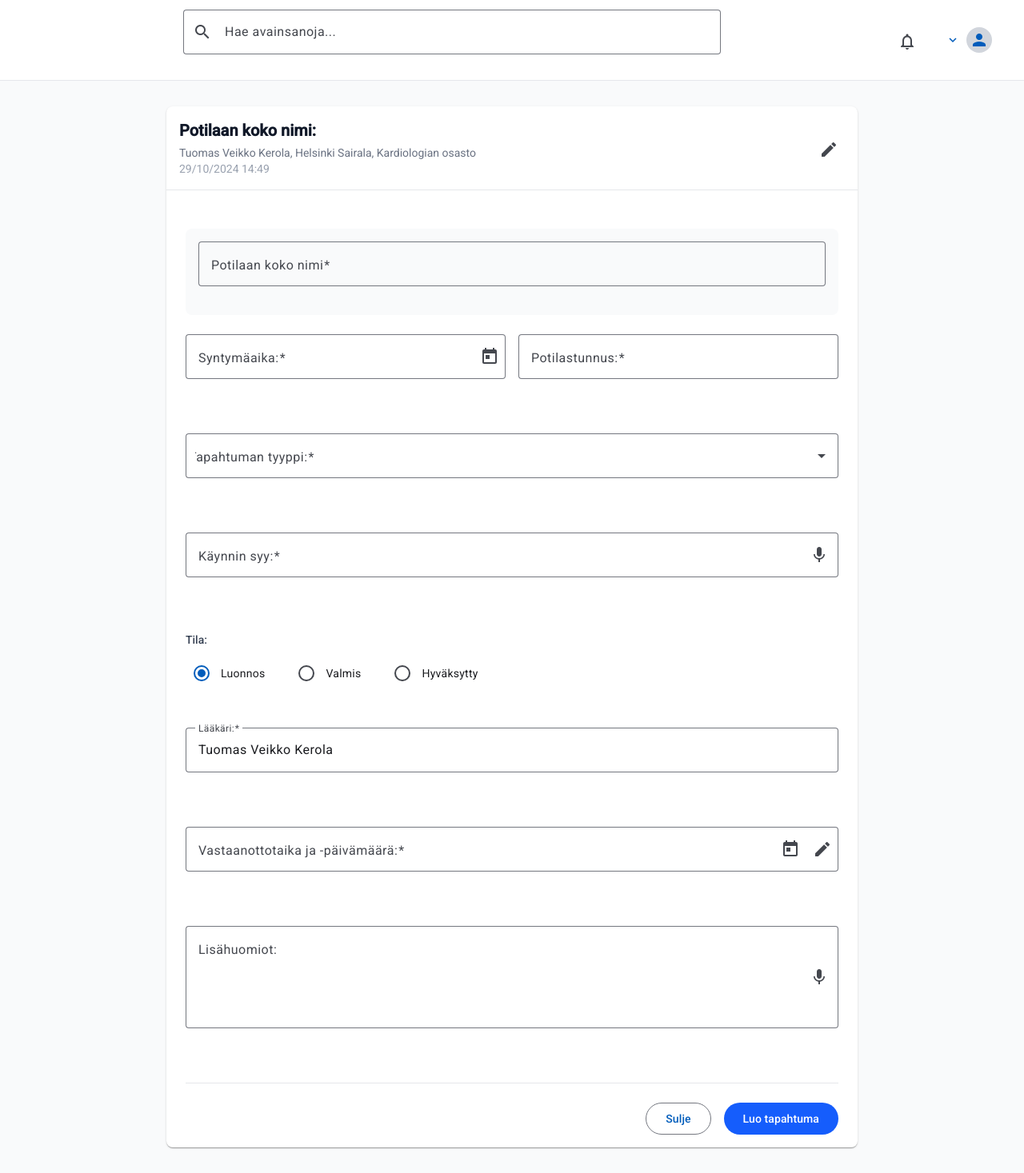
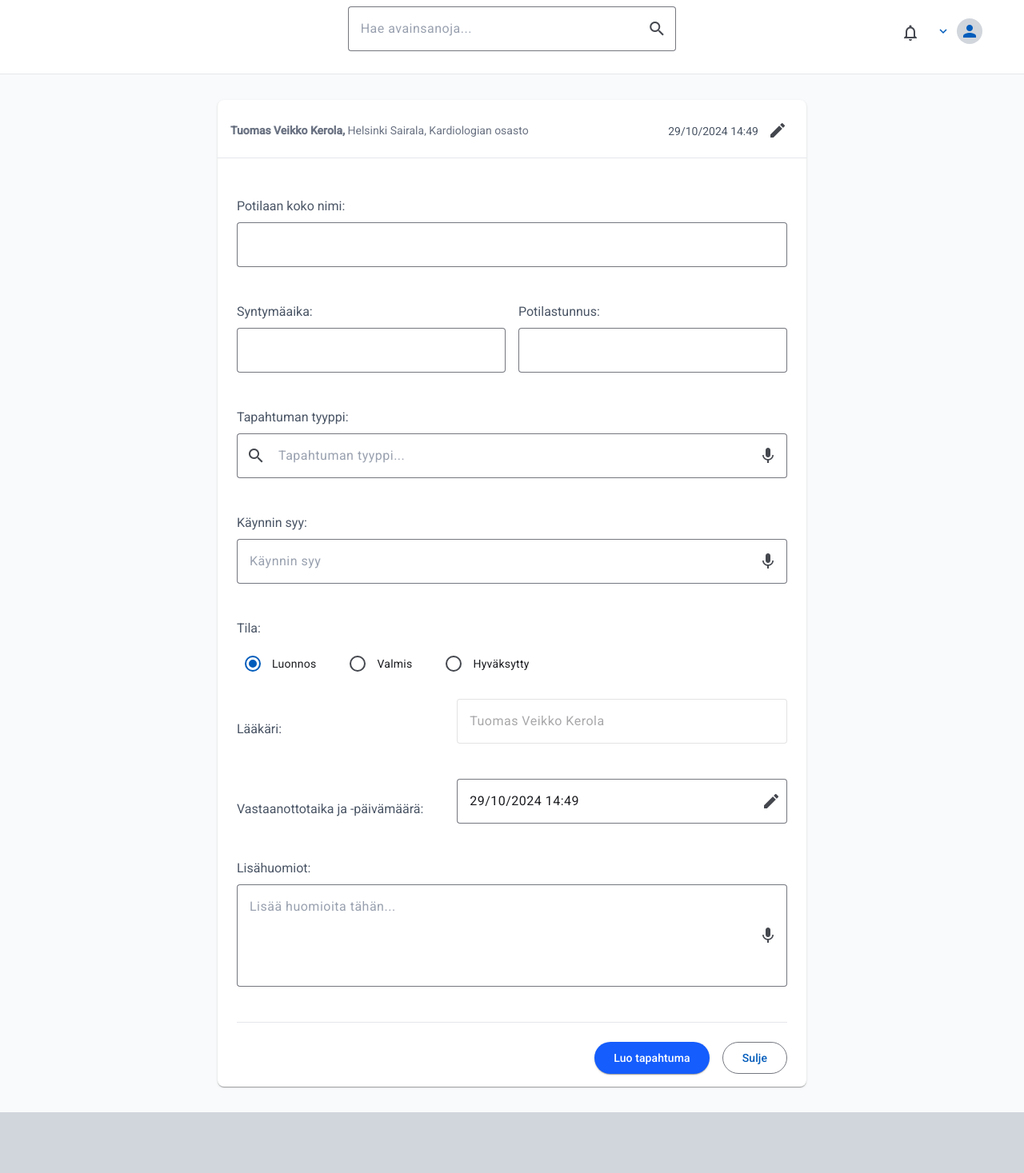
Before and after one commit to ahmadh2d/angular-assessment, an Angular app: page /patient-form in a window 1280 px wide. Shown: the whole page at 80% size. After the commit the page ends 1391 px from the top, so only its background shows below. Built offline with nearby package versions, Linux system fonts and the light colour scheme.

Commit message:
Fix header and patient-form UI 1

```diff
--- a/src/app/app.component.html
+++ b/src/app/app.component.html
@@ -1,4 +1,4 @@
 <app-header></app-header>
 <main>
-    <router-outlet />
+  <router-outlet />
 </main>
--- a/src/app/layout/main/header/header.component.html
+++ b/src/app/layout/main/header/header.component.html
@@ -1,14 +1,11 @@
 <header class="w-full border-b border-gray-200 bg-white shadow-sm">
-  <div class="mx-auto flex max-w-7xl items-center justify-between px-4 py-3">
-    <!-- Left side - can be used for logo or navigation -->
-    <div class="flex flex-shrink-0 items-center">
-      <!-- Logo or brand name can be added here -->
-    </div>
+  <div class="mx-auto grid max-w-7xl grid-cols-3 items-center px-6 py-2">
+    <!-- Left side - Empty spacer for balance -->
+    <div></div>
 
     <!-- Center - Search Field -->
-    <div class="mx-4 max-w-2xl flex-1">
+    <div class="flex justify-center">
       <mat-form-field appearance="outline" class="search-field w-full">
-        <mat-icon matPrefix class="text-gray-400">search</mat-icon>
         <input
           matInput
           placeholder="Hae avainsanoja..."
@@ -16,11 +13,12 @@
           (ngModelChange)="onSearchChange($event)"
           class="w-full"
         />
+        <mat-icon matSuffix class="text-gray-400">search</mat-icon>
       </mat-form-field>
     </div>
 
     <!-- Right side - Notifications and Profile -->
-    <div class="flex items-center space-x-4">
+    <div class="flex items-center justify-end pb-3.5">
       <!-- Notification Bell -->
       <button mat-icon-button class="text-gray-500 hover:text-gray-700" aria-label="Notifications">
         <mat-icon>notifications_none</mat-icon>
@@ -31,12 +29,12 @@
         <button
           mat-button
           [matMenuTriggerFor]="profileMenu"
-          class="flex items-center space-x-2 rounded-full p-2 hover:bg-gray-100"
+          class="flex items-center space-x-3 rounded-full p-2 hover:bg-gray-100"
         >
+          <mat-icon class="text-gray-500">keyboard_arrow_down</mat-icon>
           <div class="flex h-8 w-8 items-center justify-center rounded-full bg-gray-300">
             <mat-icon class="text-lg text-gray-600">person</mat-icon>
           </div>
-          <mat-icon class="text-gray-500">keyboard_arrow_down</mat-icon>
         </button>
 
         <mat-menu #profileMenu="matMenu" class="mt-2">
--- a/src/app/pages/patient-form/patient-form.component.html
+++ b/src/app/pages/patient-form/patient-form.component.html
@@ -1,68 +1,88 @@
 <div class="min-h-screen bg-gray-50 py-8">
-  <div class="mx-auto max-w-4xl px-4">
+  <div class="mx-auto max-w-3xl px-4">
     <mat-card class="shadow-lg">
       <mat-card-header class="mb-6 border-b border-gray-200 pb-4">
         <div class="flex w-full items-center justify-between">
           <div>
-            <h2 class="text-xl font-semibold text-gray-900">Potilaan koko nimi:</h2>
             <p class="mt-1 text-sm text-gray-500">
-              Tuomas Veikko Kerola, Helsinki Sairala, Kardiologian osasto
+              <strong>Tuomas Veikko Kerola,</strong> Helsinki Sairala, Kardiologian osasto
             </p>
-            <p class="text-sm text-gray-400">29/10/2024 14:49</p>
           </div>
+          <div class="flex items-center space-x-1">
+            <span class="text-sm text-gray-600 pt-1.5">29/10/2024 14:49</span>
             <button mat-icon-button class="text-gray-400">
               <mat-icon>edit</mat-icon>
             </button>
+          </div>
         </div>
       </mat-card-header>
 
       <mat-card-content>
         <form [formGroup]="patientForm" (ngSubmit)="onSubmit()" class="space-y-6">
           <!-- Patient Name Section -->
-          <div class="rounded-lg bg-gray-50 p-4">
+          <div>
+            <label for="patientName" class="mb-2 block text-gray-600"
+              >Potilaan koko nimi:</label
+            >
+            <div>
               <mat-form-field appearance="outline" class="w-full">
-              <mat-label>Potilaan koko nimi</mat-label>
-              <input matInput formControlName="patientName" />
+                <input matInput formControlName="patientName" id="patientName" />
               </mat-form-field>
+            </div>
           </div>
 
           <!-- Birth Date and Social Security Number -->
           <div class="grid grid-cols-1 gap-4 md:grid-cols-2">
-            <mat-form-field appearance="outline">
-              <mat-label>Syntymäaika:</mat-label>
-              <input matInput [matDatepicker]="birthDatePicker" formControlName="birthDate" />
-              <mat-datepicker-toggle matIconSuffix [for]="birthDatePicker"></mat-datepicker-toggle>
-              <mat-datepicker #birthDatePicker></mat-datepicker>
-            </mat-form-field>
-
-            <mat-form-field appearance="outline">
-              <mat-label>Potilastunnus:</mat-label>
-              <input matInput formControlName="socialSecurityNumber" />
+            <div>
+              <label for="birthDate" class="mb-2 block text-gray-600"
+                >Syntymäaika:</label
+              >
+              <mat-form-field appearance="outline" class="w-full">
+                <input matInput formControlName="birthDate" id="birthDate" />
               </mat-form-field>
             </div>
 
+            <div>
+              <label for="socialSecurityNumber" class="mb-2 block text-gray-600"
+                >Potilastunnus:</label
+              >
+              <mat-form-field appearance="outline" class="w-full">
+                <input matInput formControlName="socialSecurityNumber" id="socialSecurityNumber" />
+              </mat-form-field>
+            </div>
+          </div>
+
           <!-- Event Type -->
+          <div>
+            <label for="eventType" class="mb-2 block text-gray-600"
+              >Tapahtuman tyyppi:</label
+            >
             <mat-form-field appearance="outline" class="w-full">
-            <mat-label>Tapahtuman tyyppi:</mat-label>
-            <mat-select formControlName="eventType">
-              <mat-icon matPrefix>search</mat-icon>
-              <input matInput placeholder="Tapahtuman tyyppi..." class="p-2" />
-              <mat-option *ngFor="let type of eventTypes" [value]="type.value">
-                {{ type.label }}
-              </mat-option>
-            </mat-select>
+              <mat-icon matPrefix class="text-gray-400">search</mat-icon>
+              <input
+                matInput
+                formControlName="eventType"
+                placeholder="Tapahtuman tyyppi..."
+                id="eventType"
+              />
+              <mat-icon matSuffix class="text-gray-400">mic</mat-icon>
             </mat-form-field>
+          </div>
 
           <!-- Visit Reason -->
+          <div>
+            <label for="visitReason" class="mb-2 block text-gray-600"
+              >Käynnin syy:</label
+            >
             <mat-form-field appearance="outline" class="w-full">
-            <mat-label>Käynnin syy:</mat-label>
-            <input matInput formControlName="visitReason" />
+              <input matInput formControlName="visitReason" id="visitReason" placeholder="Käynnin syy" />
               <mat-icon matSuffix>mic</mat-icon>
             </mat-form-field>
+          </div>
 
           <!-- Status Radio Buttons -->
           <div class="space-y-3">
-            <h3 class="text-sm font-medium text-gray-700">Tila:</h3>
+            <span class="block text-gray-600">Tila:</span>
             <mat-radio-group formControlName="status" class="flex flex-wrap gap-4">
               <mat-radio-button
                 *ngFor="let option of statusOptions"
@@ -75,51 +95,57 @@
           </div>
 
           <!-- Doctor -->
-          <mat-form-field appearance="outline" class="w-full">
-            <mat-label>Lääkäri:</mat-label>
-            <input matInput formControlName="doctor" readonly />
+          <div class="flex place-items-center-safe">
+            <label for="doctor" class="text-gray-600 w-2/5">
+              Lääkäri:
+            </label>
+            <mat-form-field appearance="outline" class="!w-3/5">
+            <input matInput formControlName="doctor" readonly id="doctor" />
             </mat-form-field>
+          </div>
 
           <!-- Appointment Date and Time -->
-          <mat-form-field appearance="outline" class="w-full">
-            <mat-label>Vastaanottotaika ja -päivämäärä:</mat-label>
+          <div class="flex items-center justify-between">
+            <label for="appointmentDateTime" class="w-2/5 text-gray-600">
+              Vastaanottotaika ja -päivämäärä:
+            </label>
+              <mat-form-field appearance="outline" class="!w-3/5">
                 <input
                   matInput
-              [matDatepicker]="appointmentPicker"
                   formControlName="appointmentDateTime"
+                  placeholder="29/10/2024 14:49"
+                  id="appointmentDateTime"
                 />
-            <mat-datepicker-toggle matIconSuffix [for]="appointmentPicker"></mat-datepicker-toggle>
-            <mat-datepicker #appointmentPicker></mat-datepicker>
                 <button mat-icon-button matSuffix type="button">
                   <mat-icon>edit</mat-icon>
                 </button>
               </mat-form-field>
+          </div>
 
           <!-- Additional Notes -->
+          <div>
+            <label for="additionalNotes" class="mb-2 block text-gray-600"
+              >Lisähuomiot:</label
+            >
             <mat-form-field appearance="outline" class="w-full">
-            <mat-label>Lisähuomiot:</mat-label>
               <textarea
                 matInput
                 formControlName="additionalNotes"
                 rows="4"
                 placeholder="Lisää huomioita tähän..."
+                id="additionalNotes"
               ></textarea>
               <mat-icon matSuffix>mic</mat-icon>
             </mat-form-field>
+          </div>
 
           <!-- Action Buttons -->
           <div class="flex justify-end space-x-4 border-t border-gray-200 pt-6">
+            <button mat-raised-button color="primary" type="submit" class="px-6 py-2">
+              Luo tapahtuma
+            </button>
             <button mat-stroked-button type="button" (click)="onCancel()" class="px-6 py-2">
               Sulje
-            </button>
-            <button
-              mat-raised-button
-              color="primary"
-              type="submit"
-              class="px-6 py-2"
-              [disabled]="!patientForm.valid"
-            >
-              Luo tapahtuma
             </button>
           </div>
         </form>
--- a/src/app/pages/patient-form/patient-form.component.ts
+++ b/src/app/pages/patient-form/patient-form.component.ts
@@ -1,16 +1,12 @@
 import { Component } from '@angular/core';
 import { CommonModule } from '@angular/common';
-import { ReactiveFormsModule, FormBuilder, FormGroup, Validators } from '@angular/forms';
+import { ReactiveFormsModule, FormBuilder, FormGroup } from '@angular/forms';
 import { MatCardModule } from '@angular/material/card';
 import { MatFormFieldModule } from '@angular/material/form-field';
 import { MatInputModule } from '@angular/material/input';
-import { MatSelectModule } from '@angular/material/select';
 import { MatRadioModule } from '@angular/material/radio';
 import { MatButtonModule } from '@angular/material/button';
-import { MatDatepickerModule } from '@angular/material/datepicker';
-import { MatNativeDateModule } from '@angular/material/core';
 import { MatIconModule } from '@angular/material/icon';
-import { MatGridListModule } from '@angular/material/grid-list';
 
 @Component({
   selector: 'app-patient-form',
@@ -20,26 +16,15 @@ import { MatGridListModule } from '@angular/material/grid-list';
     MatCardModule,
     MatFormFieldModule,
     MatInputModule,
-    MatSelectModule,
     MatRadioModule,
     MatButtonModule,
-    MatDatepickerModule,
-    MatNativeDateModule,
     MatIconModule,
-    MatGridListModule,
   ],
   templateUrl: './patient-form.component.html',
   styleUrl: './patient-form.component.css',
 })
 export class PatientFormComponent {
   patientForm: FormGroup;
-
-  eventTypes = [
-    { value: 'konsultaatio', label: 'Konsultaatio' },
-    { value: 'rutiinitarkastus', label: 'Rutiinitarkastus' },
-    { value: 'seuranta', label: 'Seuranta' },
-    { value: 'kiireellinen', label: 'Kiireellinen' },
-  ];
 
   statusOptions = [
     { value: 'luonnos', label: 'Luonnos' },
@@ -49,26 +34,21 @@ export class PatientFormComponent {
 
   constructor(private fb: FormBuilder) {
     this.patientForm = this.fb.group({
-      patientName: ['', Validators.required],
-      birthDate: ['', Validators.required],
-      socialSecurityNumber: ['', Validators.required],
-      eventType: ['', Validators.required],
-      visitReason: ['', Validators.required],
-      status: ['luonnos', Validators.required],
-      doctor: ['Tuomas Veikko Kerola', Validators.required],
-      appointmentDateTime: ['', Validators.required],
+      patientName: [''],
+      birthDate: [''],
+      socialSecurityNumber: [''],
+      eventType: [''],
+      visitReason: [''],
+      status: ['luonnos'],
+      doctor: [{ value: 'Tuomas Veikko Kerola', disabled: true }],
+      appointmentDateTime: ['29/10/2024 14:49'],
       additionalNotes: [''],
     });
   }
 
   onSubmit() {
-    if (this.patientForm.valid) {
-      console.log('Form submitted:', this.patientForm.value);
-      // Handle form submission
-    } else {
-      console.log('Form is invalid');
-      // Handle validation errors
-    }
+    console.log('Form submitted:', this.patientForm.value);
+    // Handle form submission
   }
 
   onCancel() {
--- a/src/styles.css
+++ b/src/styles.css
@@ -7,8 +7,16 @@
   }
 
   body {
+    @apply text-base;
     margin: 0;
     font-family: Roboto, 'Helvetica Neue', sans-serif;
+    @apply bg-gray-300;
+  }
+
+  ::placeholder {
+    /* Use a Tailwind color utility class for consistency */
+    @apply text-gray-400!; /* 'lightgrey' is similar to Tailwind's gray-300 or gray-400 */
+    opacity: 1; /* Some browsers like Firefox have a lower default opacity */
   }
 }
 
@@ -17,4 +25,9 @@
   .mdc-notched-outline__notch {
     border-right: none;
   }
+
+  .mat-mdc-form-field-hint-wrapper ::placeholder,
+  .mat-mdc-input-element::placeholder {
+      @apply text-gray-400;
+  }
 }
```
Lines whose indentation alone changed are shown as unchanged.
